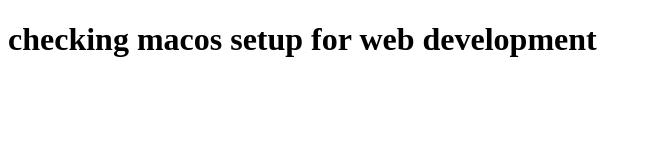
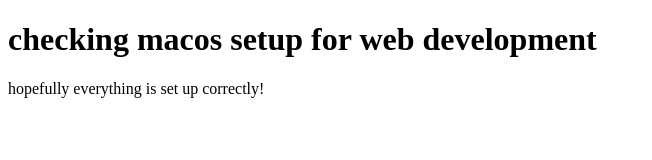
Before and after one commit to sajjaduxdev/macsetupcheck, a plain HTML site: page index.html in a window 1280 px wide. Shown: the whole page, without its empty margins (0-652 px from the left). Drawn offline with Linux system fonts and the light colour scheme.

Commit message:
added peragraph

```diff
--- a/index.html
+++ b/index.html
@@ -7,5 +7,6 @@
 </head>
 <body>
     <h1>checking macos setup for web development</h1>
+    <p>hopefully everything is set up correctly!</p>
 </body>
 </html>
```
